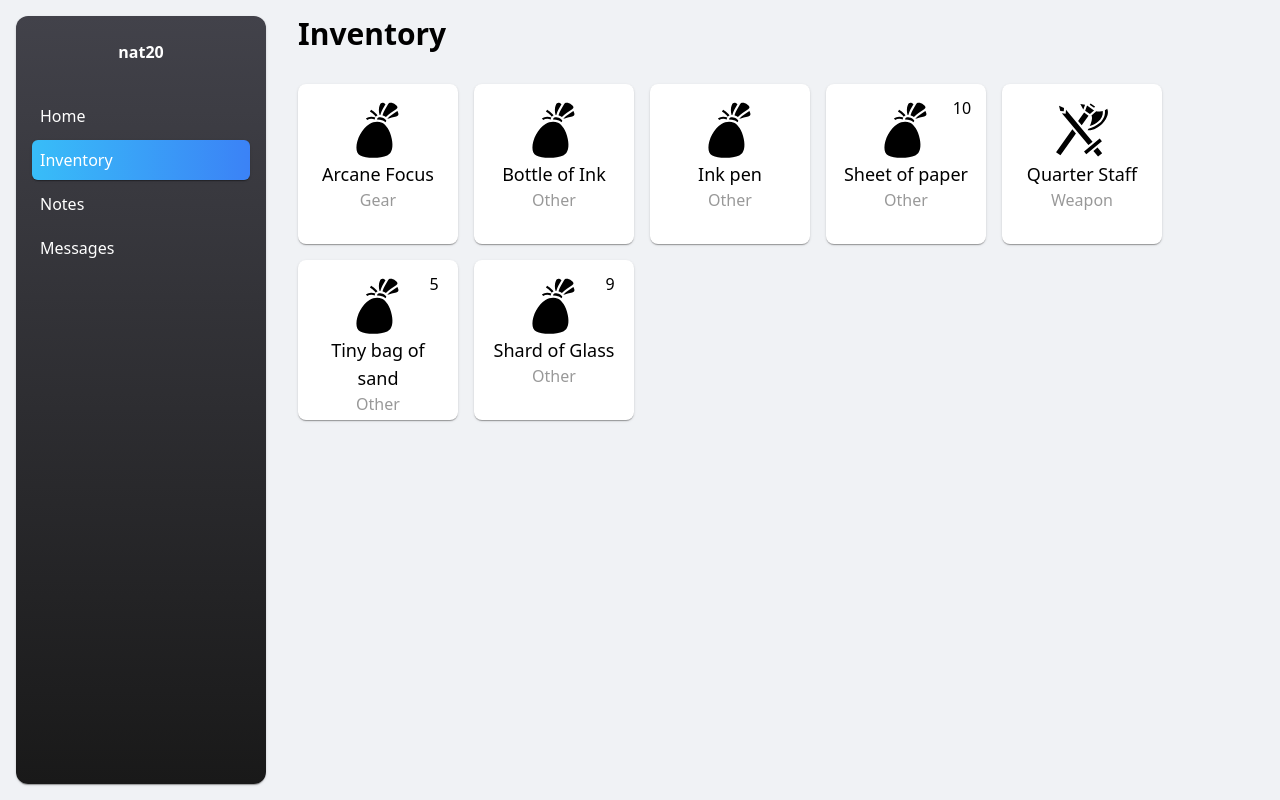
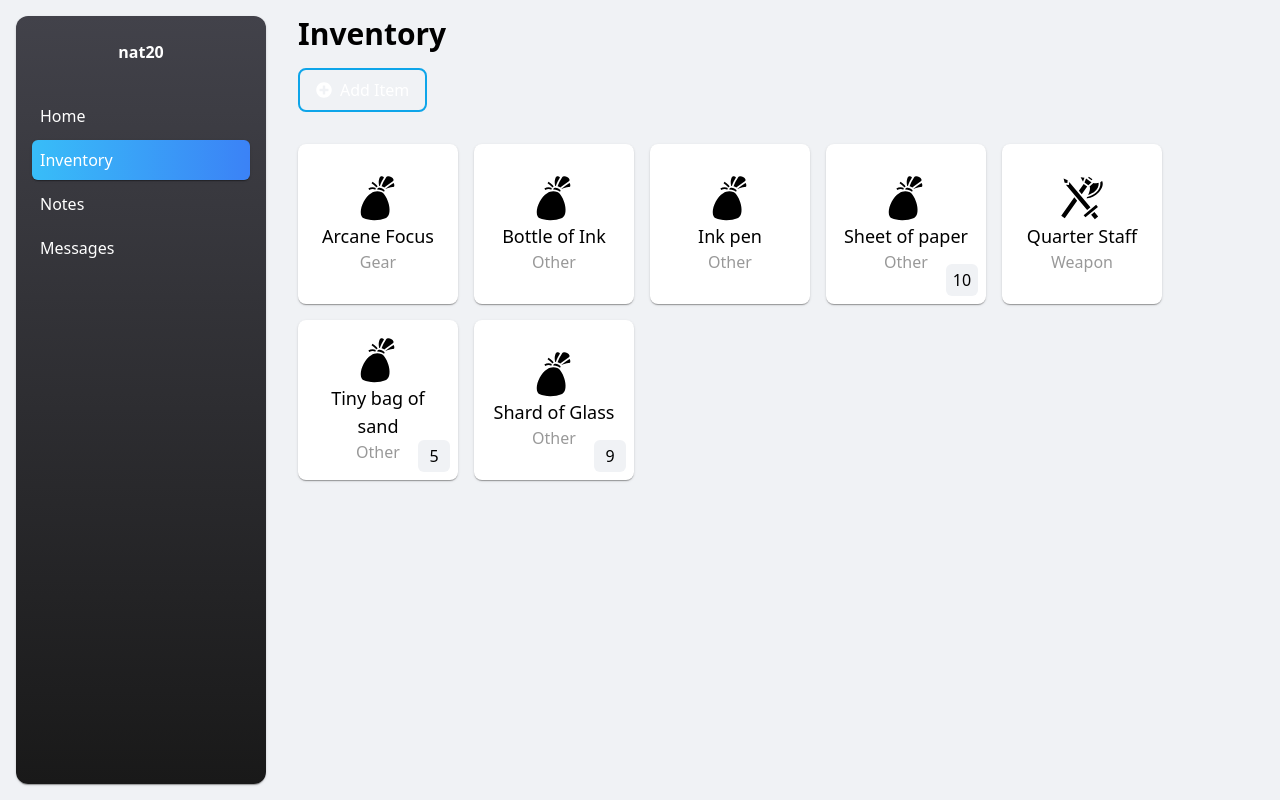
Before and after one commit to prescarlton/nat20, a React (Vite) app: page /inventory in a window 1280 px wide. Built offline with nearby package versions, Linux system fonts and the light colour scheme.

Commit message:
continuing work on inventory page

```diff
--- /dev/null
+++ b/src/components/common/Button.tsx
@@ -0,0 +1,34 @@
+import { ReactNode } from "react"
+
+export interface ButtonProps {
+  children: ReactNode
+  onClick?: () => void
+  className?: string
+  variant?: "filled" | "outlined" | "text"
+  size?: "small" | "large"
+}
+
+const Button = ({
+  children,
+  onClick,
+  className,
+  variant = "filled",
+  size = "large",
+}: ButtonProps) => {
+  return (
+    <button
+      className={`
+      rounded-lg text-white flex items-center gap-2
+      ${variant == "filled" && "bg-sky-500"}
+      ${variant == "outlined" && "border-sky-500 border-2 text-sky-500"}
+      ${variant == "text" && "text-sky-500"}
+      ${size == "small" && "py-1 px-3"}
+      ${size == "large" && "py-2 px-4"}
+      ${className}`}
+      onClick={onClick}
+    >
+      {children}
+    </button>
+  )
+}
+export default Button
--- /dev/null
+++ b/src/components/common/IconButton.tsx
@@ -0,0 +1,19 @@
+import Button, { ButtonProps } from "./Button"
+
+const IconButton = ({
+  children,
+  onClick,
+  className,
+  variant = "outlined",
+}: ButtonProps) => {
+  return (
+    <Button
+      onClick={onClick}
+      variant={variant}
+      className={`content-center w-8 h-8 px-2 ${className}`}
+    >
+      {children}
+    </Button>
+  )
+}
+export default IconButton
--- /dev/null
+++ b/src/components/common/Modal.tsx
@@ -0,0 +1,32 @@
+import { ReactNode } from "react"
+import { MdClose } from "react-icons/md"
+
+export interface ModalProps {
+  isOpen: boolean
+  onClose: () => void
+  children?: ReactNode
+}
+const Modal = ({ isOpen, onClose, children }: ModalProps) => {
+  return (
+    <div
+      className={`fixed ${
+        isOpen ? "flex" : "hidden"
+      } top-0 bottom-0 left-0 right-0 items-center justify-center backdrop-blur-md bg-modal-bg p-4`}
+      onClick={onClose}
+    >
+      <div
+        className="bg-light-bg dark:bg-dark-bg p-4
+      rounded-lg w-full h-full md:h-2/5 md:w-2/5 relative
+      flex flex-col justify-between overflow-auto
+      "
+        onClick={(e) => e.stopPropagation()}
+      >
+        <div className="absolute top-0 right-0 m-4">
+          <MdClose className="text-xl cursor-pointer" onClick={onClose} />
+        </div>
+        {children}
+      </div>
+    </div>
+  )
+}
+export default Modal
--- /dev/null
+++ b/src/components/common/ModalTitle.tsx
@@ -0,0 +1,6 @@
+import { ReactNode } from "react"
+
+const ModalTitle = ({ children }: { children: ReactNode }) => {
+  return <h1 className="text-3xl font-bold">{children}</h1>
+}
+export default ModalTitle
--- a/src/components/inventory/InventoryItem.tsx
+++ b/src/components/inventory/InventoryItem.tsx
@@ -6,7 +6,13 @@ import {
   GiSwapBag,
 } from "react-icons/gi"
 
-const InventoryItem = ({ name, amt, item_type }: Item) => {
+const InventoryItem = ({
+  item,
+  onClick,
+}: {
+  item: Item
+  onClick: (item: Item) => void
+}) => {
   const iconMap = {
     weapon: <GiAxeSword />,
     potion: <GiPotionBall />,
@@ -16,22 +22,24 @@ const InventoryItem = ({ name, amt, item_type }: Item) => {
   }
   return (
     <div
-      className="flex flex-col items-center p-4
+      className="flex flex-col items-center justify-center p-4
       bg-light-bg-alt dark:bg-dark-bg-alt
     shadow-hard rounded-lg w-full md:w-[10rem] md:h-[10rem]
-    relative"
+    relative overflow-hidden group cursor-pointer"
+      onClick={() => onClick(item)}
     >
-      {amt > 1 && (
+      {item.amt > 1 && (
         <div
-          className="absolute top-0 right-0 m-2 bg-light dark:bg-dark-bg
+          className="absolute bottom-0 right-0 m-2 bg-light-bg dark:bg-dark-bg
       p-1 w-8 flex items-center justify-center rounded-md"
         >
-          {amt}
+          {item.amt}
         </div>
       )}
-      <h1 className="text-6xl">{iconMap[item_type]}</h1>
-      <h3 className="text-lg text-center">{name}</h3>
-      <h5 className="capitalize opacity-40">{item_type}</h5>
+
+      <h1 className="text-5xl">{iconMap[item.item_type]}</h1>
+      <h3 className="text-lg text-center">{item.name}</h3>
+      <h5 className="capitalize opacity-40">{item.item_type}</h5>
     </div>
   )
 }
--- /dev/null
+++ b/src/components/inventory/ItemModal.tsx
@@ -0,0 +1,42 @@
+import { MdClose, MdMinimize } from "react-icons/md"
+import { FaMinus, FaPlus } from "react-icons/fa"
+import { InventoryItem } from "../../types/InventoryItem"
+import Button from "../common/Button"
+import IconButton from "../common/IconButton"
+import Modal, { ModalProps } from "../common/Modal"
+import ModalTitle from "../common/ModalTitle"
+
+interface ItemModalProps extends ModalProps {
+  item?: InventoryItem
+}
+
+const ItemModal = ({ isOpen, onClose, item }: ItemModalProps) => {
+  return (
+    <Modal isOpen={isOpen} onClose={onClose}>
+      <div>
+        <ModalTitle>{item?.name}</ModalTitle>
+        <h2 className="text-lg opacity-40">Quantity: {item?.amt}</h2>
+        <p className="mt-2">
+          Lorem ipsum dolor, sit amet consectetur adipisicing elit. Ullam
+          praesentium aut impedit, hic fugit laboriosam consectetur accusamus
+          inventore esse ipsam voluptas doloribus quas quae maxime dolorum
+          consequuntur unde, maiores mollitia.
+        </p>
+      </div>
+      <div className="w-full flex justify-between">
+        <div className="flex gap-2 items-center">
+          <IconButton>
+            <FaMinus />
+          </IconButton>
+          <div>{item?.amt}</div>
+          <IconButton>
+            <FaPlus />
+          </IconButton>
+        </div>
+        {/* <Button>Use</Button> */}
+        <Button onClick={onClose}>Update</Button>
+      </div>
+    </Modal>
+  )
+}
+export default ItemModal
--- /dev/null
+++ b/src/components/inventory/NewItemModal.tsx
@@ -0,0 +1,11 @@
+import Modal, { ModalProps } from "../common/Modal"
+import ModalTitle from "../common/ModalTitle"
+
+const NewItemModal = ({ isOpen, onClose }: ModalProps) => {
+  return (
+    <Modal isOpen={isOpen} onClose={onClose}>
+      <ModalTitle>New Item</ModalTitle>
+    </Modal>
+  )
+}
+export default NewItemModal
--- a/src/pages/Inventory.tsx
+++ b/src/pages/Inventory.tsx
@@ -1,17 +1,52 @@
+import { useState } from "react"
+import { FaPlusCircle } from "react-icons/fa"
+import Button from "../components/common/Button"
 import PageTitle from "../components/common/PageTitle"
 import InventoryItem from "../components/inventory/InventoryItem"
+import ItemModal from "../components/inventory/ItemModal"
+import NewItemModal from "../components/inventory/NewItemModal"
 import Page from "../components/Page"
 import { fakeItems } from "../fakeData/inventory"
+import { InventoryItem as Item } from "../types/InventoryItem"
 
 const InventoryPage = () => {
+  const [isItemModalOpen, setIsItemModalOpen] = useState(false)
+  const [isAddModalOpen, setIsAddModalOpen] = useState(false)
+  const [selectedItem, setSelectedItem] = useState<Item | undefined>(undefined)
+
+  const handleCloseItemModal = () => {
+    setIsItemModalOpen(false)
+  }
+  const handleOpenItemModal = (item: Item) => {
+    setSelectedItem(item)
+    setIsItemModalOpen(true)
+  }
+  const handleOpenAddModal = () => setIsAddModalOpen(true)
+  const handleCloseAddModal = () => setIsAddModalOpen(false)
   return (
     <Page>
       <PageTitle title="Inventory" />
-      <div className="flex gap-4 flex-wrap mt-8">
+      <div className="mt-4 mb-8 flex items-center">
+        <Button variant="outlined" onClick={handleOpenAddModal}>
+          <FaPlusCircle />
+          Add Item
+        </Button>
+      </div>
+      <div className="flex gap-4 flex-wrap">
         {fakeItems.map((item) => (
-          <InventoryItem key={item.id} {...item} />
+          <InventoryItem
+            key={item.id}
+            item={item}
+            onClick={handleOpenItemModal}
+          />
         ))}
       </div>
+      <ItemModal
+        isOpen={isItemModalOpen}
+        onClose={handleCloseItemModal}
+        item={selectedItem}
+      />
+      <NewItemModal isOpen={isAddModalOpen} onClose={handleCloseAddModal} />
     </Page>
   )
 }
--- a/src/theme.ts
+++ /dev/null
@@ -1,11 +0,0 @@
-import { createTheme, ThemeOptions } from "@mui/material"
-
-const theme: ThemeOptions = {
-  typography: {
-    h1: {
-      fontSize: "4rem",
-      fontWeight: 700,
-    },
-  },
-}
-export default createTheme(theme)
--- a/tailwind.config.cjs
+++ b/tailwind.config.cjs
@@ -8,6 +8,7 @@ module.exports = {
         "light-bg": "#f0f2f5",
         "dark-bg-alt": "#1f283e",
         "light-bg-alt": "#ffffff",
+        "modal-bg": "#00000080",
       },
       boxShadow: {
         soft: "rgba(149, 157, 165, 0.2) 0px 8px 24px",
```
